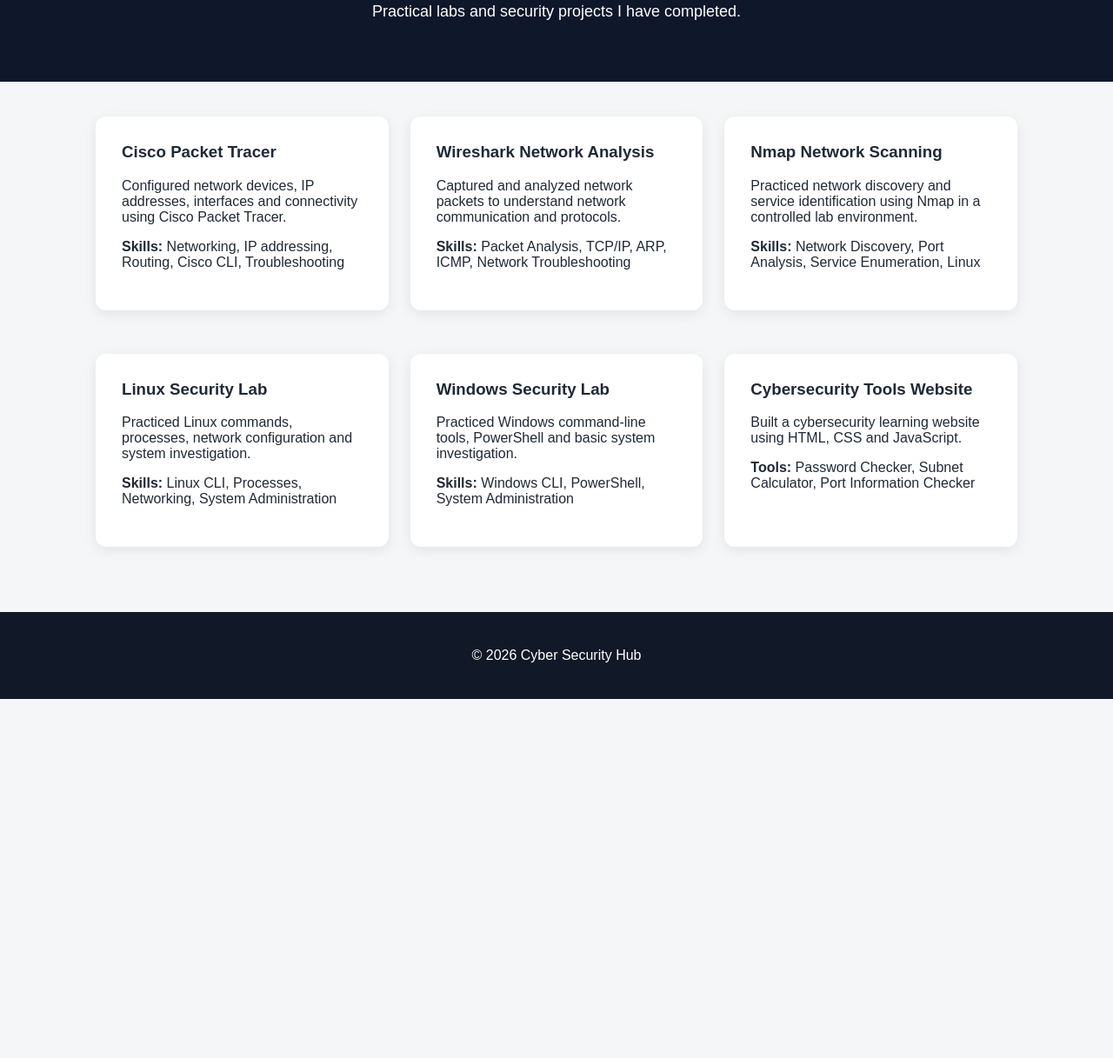
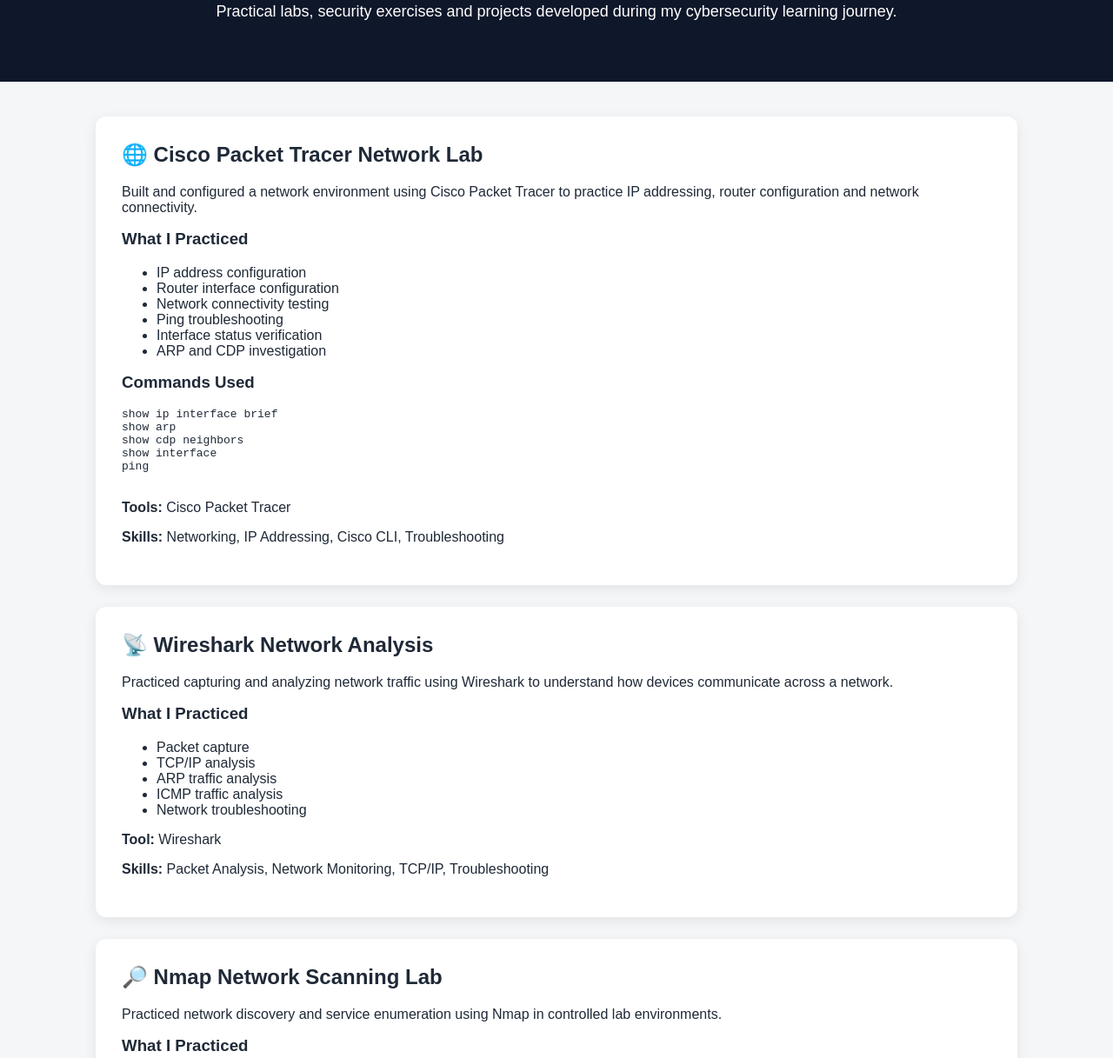
Before and after one commit to analyst0555-cyber/cyber-security-portfolio, a plain HTML site: page projects.html in a window 1280 px wide. Shown: the part 184-1401 px from the top of the page at 87% size. Before the commit the page ends 988 px from the top, so only its background shows below. Drawn offline with Linux system fonts and the light colour scheme.

Commit message:
Improve cybersecurity project documentation

```diff
--- a/projects.html
+++ b/projects.html
@@ -16,7 +16,7 @@
         <a href="index.html">Home</a>
         <a href="networking.html">Networking</a>
         <a href="linux.html">Linux</a>
-        <a href="soc.html">SOC Analyst</a>
+        <a href="SOC.html">SOC Analyst</a>
         <a href="tools.html">Tools</a>
         <a href="projects.html">Projects</a>
         <a href="about.html">About Me</a>
@@ -25,118 +25,238 @@
 
 
     <header>
+
         <h1>Cybersecurity Projects</h1>
-        <p>Practical labs and security projects I have completed.</p>
+
+        <p>
+            Practical labs, security exercises and projects
+            developed during my cybersecurity learning journey.
+        </p>
+
     </header>
 
 
     <main>
 
-        <div class="topics">
+
+        <!-- CISCO PACKET TRACER -->
 
         <div class="card">
-                <h3>Cisco Packet Tracer</h3>
+
+            <h2>🌐 Cisco Packet Tracer Network Lab</h2>
 
             <p>
-                    Configured network devices, IP addresses,
-                    interfaces and connectivity using Cisco Packet Tracer.
+                Built and configured a network environment using
+                Cisco Packet Tracer to practice IP addressing,
+                router configuration and network connectivity.
+            </p>
+
+            <h3>What I Practiced</h3>
+
+            <ul>
+                <li>IP address configuration</li>
+                <li>Router interface configuration</li>
+                <li>Network connectivity testing</li>
+                <li>Ping troubleshooting</li>
+                <li>Interface status verification</li>
+                <li>ARP and CDP investigation</li>
+            </ul>
+
+            <h3>Commands Used</h3>
+
+            <pre>
+show ip interface brief
+show arp
+show cdp neighbors
+show interface
+ping
+            </pre>
+
+            <p>
+                <strong>Tools:</strong>
+                Cisco Packet Tracer
             </p>
 
             <p>
                 <strong>Skills:</strong>
-                    Networking, IP addressing, Routing,
-                    Cisco CLI, Troubleshooting
+                Networking, IP Addressing, Cisco CLI,
+                Troubleshooting
             </p>
+
         </div>
 
 
+        <!-- WIRESHARK -->
+
         <div class="card">
-                <h3>Wireshark Network Analysis</h3>
+
+            <h2>📡 Wireshark Network Analysis</h2>
 
             <p>
-                    Captured and analyzed network packets to understand
-                    network communication and protocols.
+                Practiced capturing and analyzing network traffic
+                using Wireshark to understand how devices communicate
+                across a network.
+            </p>
+
+            <h3>What I Practiced</h3>
+
+            <ul>
+                <li>Packet capture</li>
+                <li>TCP/IP analysis</li>
+                <li>ARP traffic analysis</li>
+                <li>ICMP traffic analysis</li>
+                <li>Network troubleshooting</li>
+            </ul>
+
+            <p>
+                <strong>Tool:</strong>
+                Wireshark
             </p>
 
             <p>
                 <strong>Skills:</strong>
-                    Packet Analysis, TCP/IP, ARP,
-                    ICMP, Network Troubleshooting
+                Packet Analysis, Network Monitoring,
+                TCP/IP, Troubleshooting
             </p>
+
         </div>
 
 
+        <!-- NMAP -->
+
         <div class="card">
-                <h3>Nmap Network Scanning</h3>
+
+            <h2>🔎 Nmap Network Scanning Lab</h2>
 
             <p>
-                    Practiced network discovery and service identification
-                    using Nmap in a controlled lab environment.
+                Practiced network discovery and service enumeration
+                using Nmap in controlled lab environments.
+            </p>
+
+            <h3>What I Practiced</h3>
+
+            <ul>
+                <li>Host discovery</li>
+                <li>Port identification</li>
+                <li>Service enumeration</li>
+                <li>Basic network reconnaissance</li>
+            </ul>
+
+            <p>
+                <strong>Tool:</strong>
+                Nmap
             </p>
 
             <p>
                 <strong>Skills:</strong>
                 Network Discovery, Port Analysis,
-                    Service Enumeration, Linux
+                Service Enumeration
             </p>
+
         </div>
 
 
+        <!-- LINUX -->
+
         <div class="card">
-                <h3>Linux Security Lab</h3>
+
+            <h2>🐧 Linux Security Lab</h2>
 
             <p>
-                    Practiced Linux commands, processes,
-                    network configuration and system investigation.
+                Practiced Linux command-line operations,
+                networking and system investigation as part
+                of my cybersecurity training.
             </p>
 
+            <h3>Areas Practiced</h3>
+
+            <ul>
+                <li>Linux command line</li>
+                <li>Network configuration</li>
+                <li>Process investigation</li>
+                <li>System administration</li>
+                <li>Network troubleshooting</li>
+            </ul>
+
             <p>
-                    <strong>Skills:</strong>
-                    Linux CLI, Processes, Networking,
-                    System Administration
+                <strong>Platform:</strong>
+                Linux
             </p>
+
         </div>
 
 
+        <!-- WINDOWS -->
+
         <div class="card">
-                <h3>Windows Security Lab</h3>
+
+            <h2>🪟 Windows Security Lab</h2>
 
             <p>
-                    Practiced Windows command-line tools,
-                    PowerShell and basic system investigation.
+                Practiced Windows command-line and PowerShell
+                techniques for system administration and
+                basic security investigation.
             </p>
 
+            <h3>Areas Practiced</h3>
+
+            <ul>
+                <li>Windows command line</li>
+                <li>PowerShell</li>
+                <li>System investigation</li>
+                <li>Basic security administration</li>
+            </ul>
+
             <p>
-                    <strong>Skills:</strong>
-                    Windows CLI, PowerShell,
-                    System Administration
+                <strong>Platform:</strong>
+                Windows
             </p>
+
         </div>
 
 
+        <!-- WEBSITE -->
+
         <div class="card">
-                <h3>Cybersecurity Tools Website</h3>
+
+            <h2>🛡️ Cybersecurity Portfolio & Tools</h2>
 
             <p>
-                    Built a cybersecurity learning website using
-                    HTML, CSS and JavaScript.
+                Designed and developed this cybersecurity portfolio
+                website to document my learning journey and build
+                practical web-based security utilities.
             </p>
 
+            <h3>Features</h3>
+
+            <ul>
+                <li>Password strength checker</li>
+                <li>IP / subnet calculator</li>
+                <li>Port information checker</li>
+                <li>Common port database</li>
+                <li>Searchable port reference</li>
+                <li>Cybersecurity project documentation</li>
+            </ul>
+
             <p>
-                    <strong>Tools:</strong>
-                    Password Checker, Subnet Calculator,
-                    Port Information Checker
+                <strong>Technologies:</strong>
+                HTML, CSS, JavaScript, Git, GitHub
             </p>
+
         </div>
 
-        </div>
 
     </main>
 
 
     <footer>
-        <p>© 2026 Cyber Security Hub</p>
+
+        <p>
+            © 2026 Cyber Security Hub
+        </p>
+
     </footer>
+
 
 </body>
 
```
Lines whose indentation alone changed are shown as unchanged.
